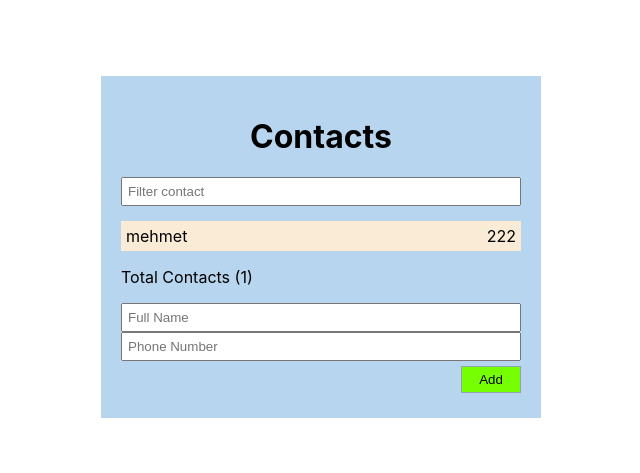
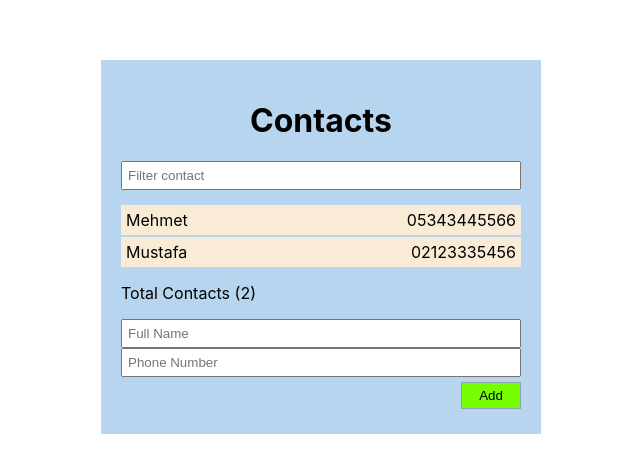
Before and after one commit to MustafaYilmaz1625/contacts-app, a React (Create React App) app: page / in a window 1280 px wide. Shown: the part 153-626 px from the top of the page, without its empty margins (319-959 px from the left). Built offline with nearby package versions, Linux system fonts and the light colour scheme.

Commit message:
update..

```diff
--- a/src/components/Contacts/index.jsx
+++ b/src/components/Contacts/index.jsx
@@ -5,7 +5,8 @@ import List from "./List";
 
 function Contacts() {
   const [contacts, setContacts] = useState([
-    { fullname: "mehmet", phone_number: "222" },
+    { fullname: "Mehmet", phone_number: "05343445566" },
+    { fullname: "Mustafa", phone_number: "02123335456" },
   ]);
 
   useEffect(() => {
```
